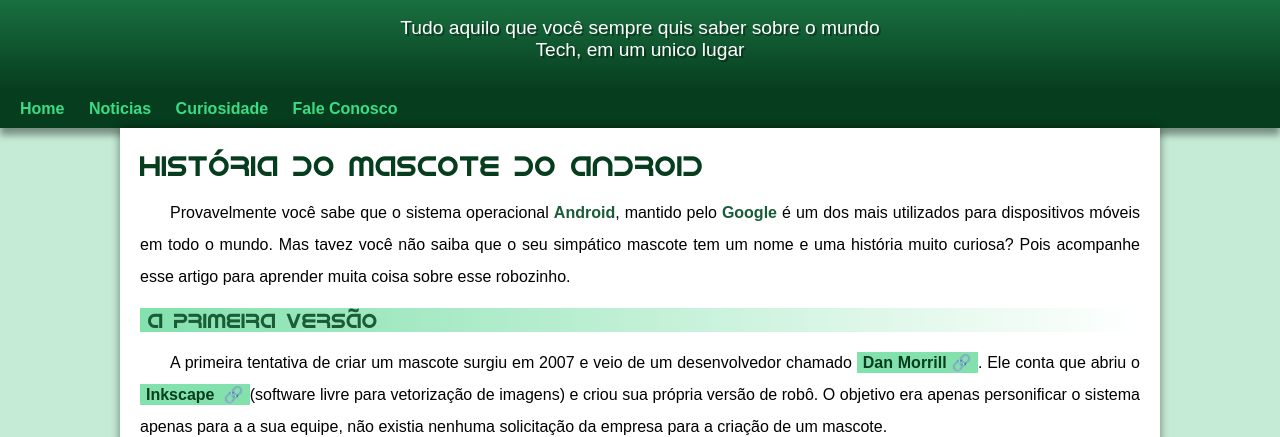
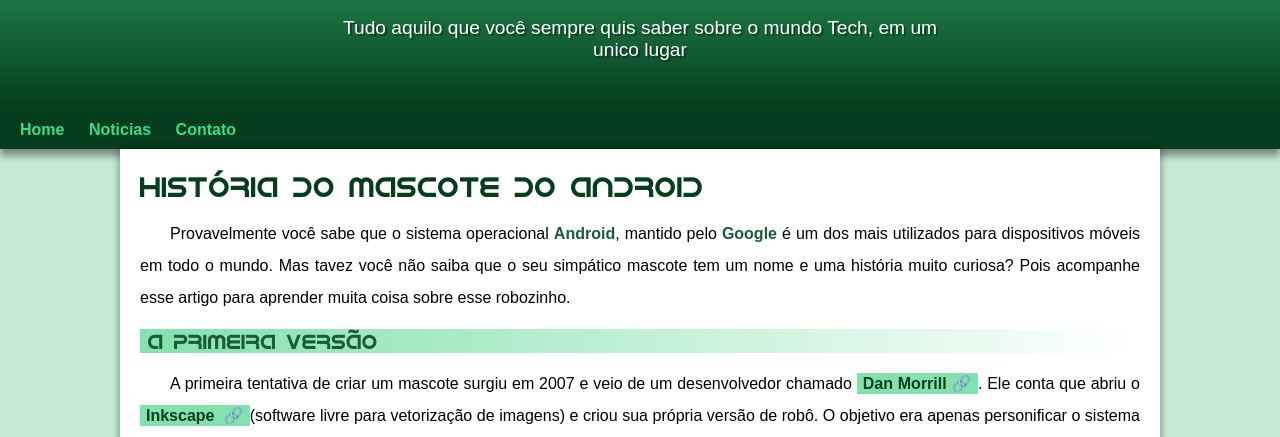
Before and after one commit to Matheusfelipe85/projeto-android, a plain HTML site: page index.html in a window 1280 px wide. Shown: the part 100-537 px from the top of the page. Drawn offline with Linux system fonts and the light colour scheme.

Commit message:
problema de padding corrigido

```diff
--- a/estilo/style.css
+++ b/estilo/style.css
@@ -47,11 +47,11 @@ header > p{
     color: white;
     font-family: var(--fonte-padrao);
     font-size: 1.2em;
-    max-width: 500px;
+    max-width: 600px;
     padding-right: 10px;
     padding-left: 10px;
     margin: auto;
-    margin-bottom: 30px;
+    padding-bottom: 50px;
     text-shadow: 2px 2px 0px rgba(0, 0, 0, 0.351);
 }
 
--- a/index.html
+++ b/index.html
@@ -15,8 +15,7 @@
     <nav>
         <a href="#">Home</a>
         <a href="#">Noticias</a>
-        <a href="#">Curiosidade</a>
-        <a href="#">Fale Conosco</a>
+        <a href="#">Contato</a>
     </nav>
 
     <main>
```
